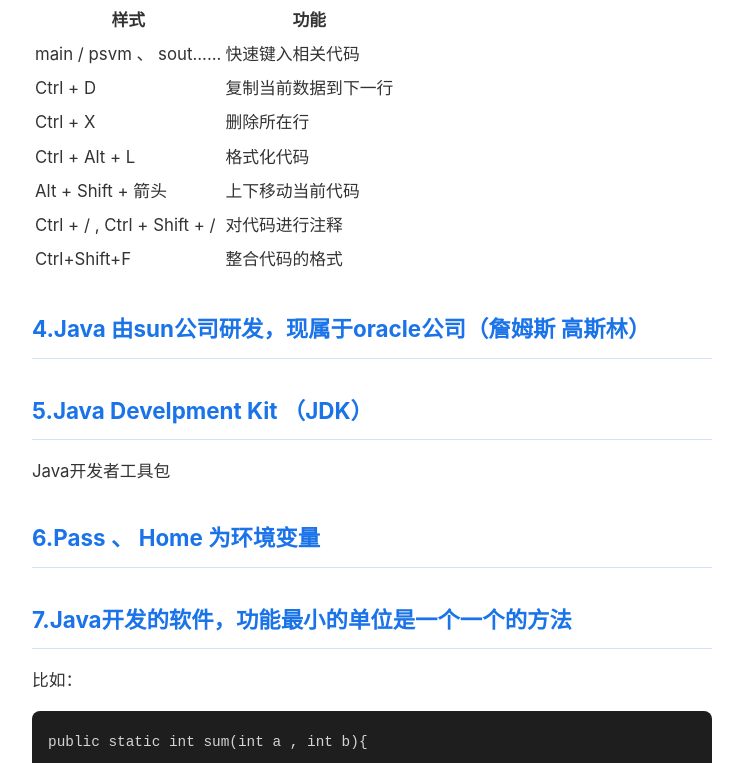
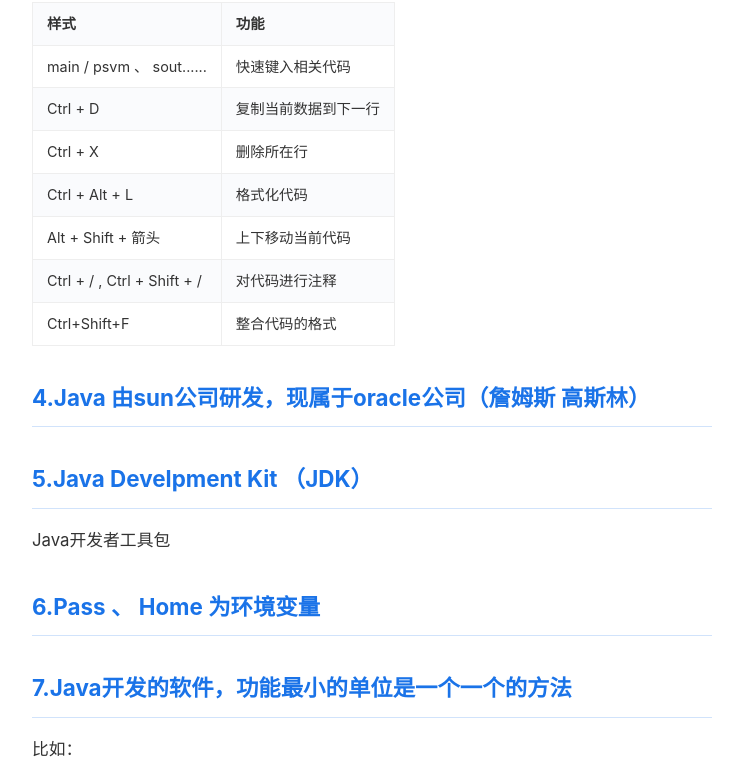
Before and after one commit to Rainan249/VisaBlog, a Vue app: page /blog/java in a window 1280 px wide. Shown: the part 627-1390 px from the top of the page, without its empty margins (268-1011 px from the left). Built offline with nearby package versions, Linux system fonts and the light colour scheme.

Commit message:
博客-优化

```diff
--- a/src/lib/posts.ts
+++ b/src/lib/posts.ts
@@ -11,8 +11,8 @@ export interface Post extends PostMeta {
   content: string;
 }
 
-// 在构建时导入所有 .md 文件内容
-const modules = import.meta.glob("/posts/*.md", {
+// 在构建时导入所有 .md 文件内容（含子目录，排除 obsidian 配置）
+const modules = import.meta.glob("/posts/**/*.md", {
   eager: true,
   query: "?raw",
   import: "default",
@@ -22,13 +22,18 @@ function getAllPostsRaw(): Post[] {
   const posts: Post[] = [];
 
   for (const filepath of Object.keys(modules)) {
-    const slug = filepath.replace(/^\/posts\//, "").replace(/\.md$/, "");
+    // 跳过 .obsidian 目录
+    if (filepath.includes("/.obsidian/")) continue;
+
+    // slug = 相对于 posts/ 的路径，去掉 .md 后缀，用 / 保留层级
+    let slug = filepath.replace(/^\/posts\//, "").replace(/\.md$/, "");
+    // Obsidian 文件名可能有编号前缀如 "001-030.xxx"，保留原样
     const raw = modules[filepath] as string;
     const { data, content } = matter(raw);
 
     posts.push({
       slug,
-      title: data.title || slug,
+      title: data.title || slug.split("/").pop() || slug,
       date: data.date
         ? data.date instanceof Date
           ? data.date.toISOString().split("T")[0]
--- a/src/router/index.ts
+++ b/src/router/index.ts
@@ -9,7 +9,7 @@ const router = createRouter({
   routes: [
     { path: "/", name: "home", component: Home },
     { path: "/blog", name: "blog", component: Blog },
-    { path: "/blog/:slug", name: "post", component: Post },
+    { path: "/blog/:slug(.*)", name: "post", component: Post },
     { path: "/about", name: "about", component: About },
   ],
 });
--- a/src/views/Post.vue
+++ b/src/views/Post.vue
@@ -23,9 +23,37 @@ const processed = (post?.content || "")
 const rawHtml = (marked.parse(processed || "") as string);
 
 // 将 markdown 中的相对图片路径转为绝对路径
-const html = rawHtml.replace(
+let html = rawHtml.replace(
   /<img\s+([^>]*?)src=(['"])((?!\/|http|data:)[^'"]+)\2/g,
-  '<img $1src="/posts/images/$3"'
+  '<img $1src="/images/$3"'
+);
+
+// 为代码块添加语言标签和复制按钮
+html = html.replace(
+  /<pre><code class="language-(\w+)">([\s\S]*?)<\/code><\/pre>/g,
+  (_, lang, code) => {
+    const escaped = code
+      .replace(/&/g, "&amp;")
+      .replace(/</g, "&lt;")
+      .replace(/>/g, "&gt;")
+      .replace(/"/g, "&quot;");
+    return `<div class="code-block-wrap">
+      <div class="code-block-header">
+        <span class="code-lang">${lang}</span>
+        <button class="code-copy-btn" data-code="${encodeURIComponent(code)}" onclick="
+          var ta=document.createElement('textarea');
+          ta.value=decodeURIComponent(this.getAttribute('data-code'));
+          document.body.appendChild(ta);
+          ta.select();
+          document.execCommand('copy');
+          document.body.removeChild(ta);
+          this.textContent='✓ Copied';
+          setTimeout(()=>{this.textContent='Copy';},1200);
+        ">Copy</button>
+      </div>
+      <pre><code class="language-${lang}">${escaped}</code></pre>
+    </div>`;
+  }
 );
 
 /* ========================================
@@ -742,13 +770,52 @@ watch(activeId, (id) => {
   font-size: 0.9em;
 }
 
+/* ===== 代码块增强 ===== */
+
+.post-content :deep(.code-block-wrap) {
+  margin: 16px 0;
+  border-radius: 8px;
+  overflow: hidden;
+  border: 1px solid var(--border, #e0e0e0);
+}
+
+.post-content :deep(.code-block-header) {
+  display: flex;
+  justify-content: space-between;
+  align-items: center;
+  padding: 5px 14px;
+  background: #1a1a2e;
+  font-size: 0.78rem;
+}
+
+.post-content :deep(.code-lang) {
+  color: #8888a0;
+  font-weight: 500;
+  text-transform: lowercase;
+}
+
+.post-content :deep(.code-copy-btn) {
+  background: none;
+  border: 1px solid rgba(255,255,255,0.1);
+  color: #8888a0;
+  padding: 2px 10px;
+  border-radius: 4px;
+  font-size: 0.72rem;
+  cursor: none;
+  transition: color 0.2s;
+}
+
+.post-content :deep(.code-copy-btn:hover) {
+  color: #4a9eff;
+  border-color: rgba(74,158,255,0.4);
+}
+
 .post-content :deep(pre) {
   background: #1e1e1e;
   color: #d4d4d4;
   padding: 16px;
-  border-radius: 8px;
+  margin: 0;
   overflow-x: auto;
-  margin: 16px 0;
 }
 
 .post-content :deep(pre code) {
@@ -782,6 +849,34 @@ watch(activeId, (id) => {
 .post-content :deep(img) {
   max-width: 100%;
   border-radius: 8px;
+}
+
+/* ===== 表格 ===== */
+
+.post-content :deep(table) {
+  width: 100%;
+  border-collapse: collapse;
+  font-size: 0.9rem;
+  margin: 16px 0;
+  display: block;
+  overflow-x: auto;
+  white-space: nowrap;
+}
+
+.post-content :deep(th),
+.post-content :deep(td) {
+  border: 1px solid var(--border, #e0e0e0);
+  padding: 8px 14px;
+  text-align: left;
+}
+
+.post-content :deep(th) {
+  background: var(--bg-secondary, #f5f5f5);
+  font-weight: 600;
+}
+
+.post-content :deep(tr:nth-child(even)) {
+  background: var(--bg-secondary, #fafafa);
 }
 
 /* ========================================
--- a/vite.config.ts
+++ b/vite.config.ts
@@ -3,6 +3,8 @@ import vue from "@vitejs/plugin-vue";
 import { fileURLToPath } from "node:url";
 import fs from "node:fs";
 import path from "node:path";
+
+const IMG_DIR = "03 - resources/小小储物袋/Picture";
 
 export default defineConfig({
   plugins: [
@@ -10,14 +12,9 @@ export default defineConfig({
     {
       name: "serve-posts-images",
       configureServer(server) {
-        server.middlewares.use("/posts/images", (req, res, next) => {
+        server.middlewares.use("/images", (req, res, next) => {
           const decodedUrl = decodeURIComponent(req.url || "");
-          const filePath = path.join(
-            process.cwd(),
-            "posts",
-            "images",
-            decodedUrl
-          );
+          const filePath = path.join(process.cwd(), "posts", IMG_DIR, decodedUrl);
           if (fs.existsSync(filePath) && fs.statSync(filePath).isFile()) {
             const ext = path.extname(filePath).toLowerCase();
             const mimeMap: Record<string, string> = {
@@ -37,8 +34,8 @@ export default defineConfig({
         });
       },
       closeBundle() {
-        const srcDir = path.join(process.cwd(), "posts", "images");
-        const destDir = path.join(process.cwd(), "dist", "posts", "images");
+        const srcDir = path.join(process.cwd(), "posts", IMG_DIR);
+        const destDir = path.join(process.cwd(), "dist", "images");
         if (fs.existsSync(srcDir)) {
           fs.mkdirSync(destDir, { recursive: true });
           for (const file of fs.readdirSync(srcDir)) {
```
Also changed, not shown: posts/.obsidian/workspace.json, posts/03 - resources/小小储物袋/Picture/Pasted image 20260401210013.png (renamed from posts/images/Pasted image 20260401210013.png).
